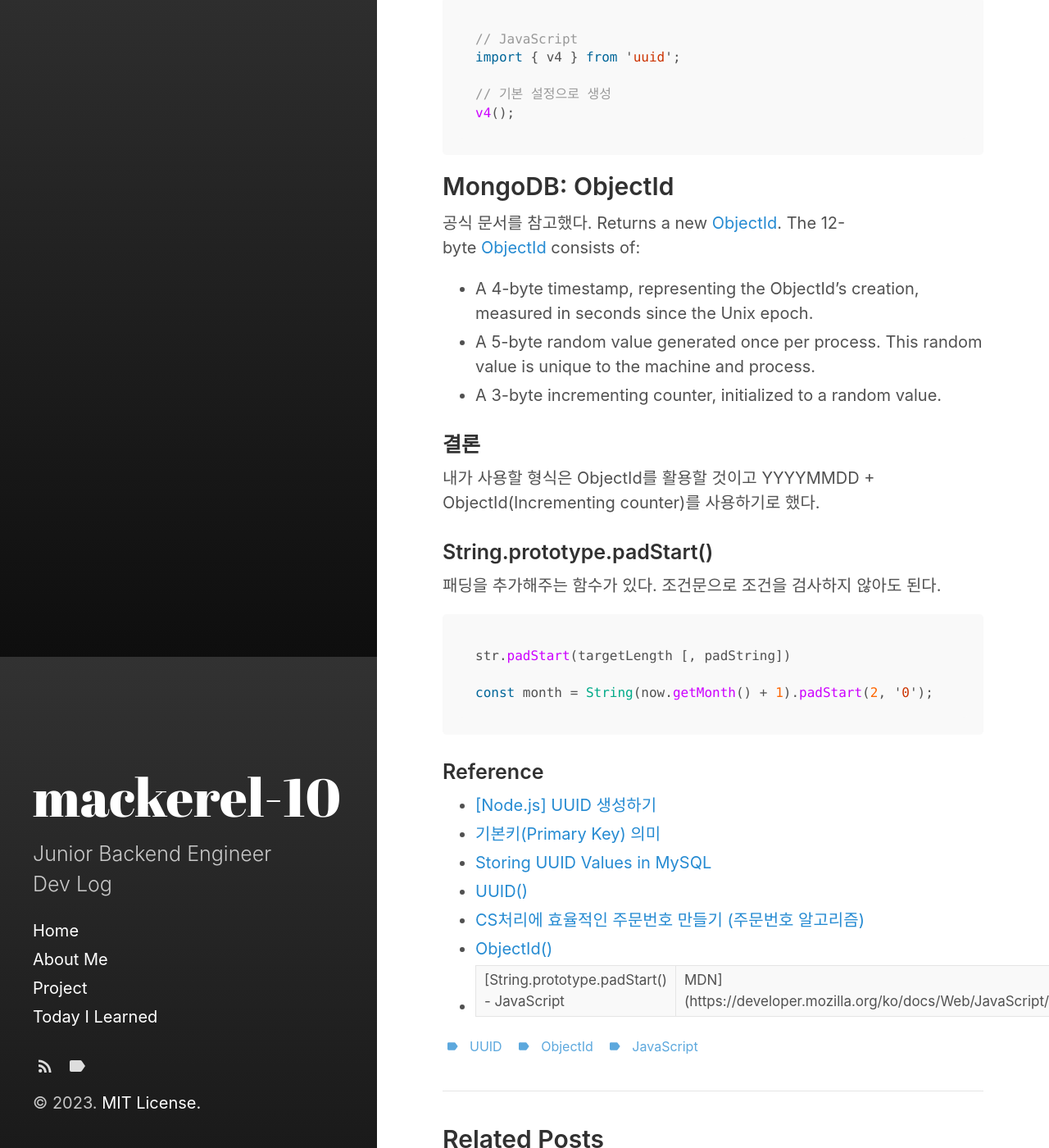
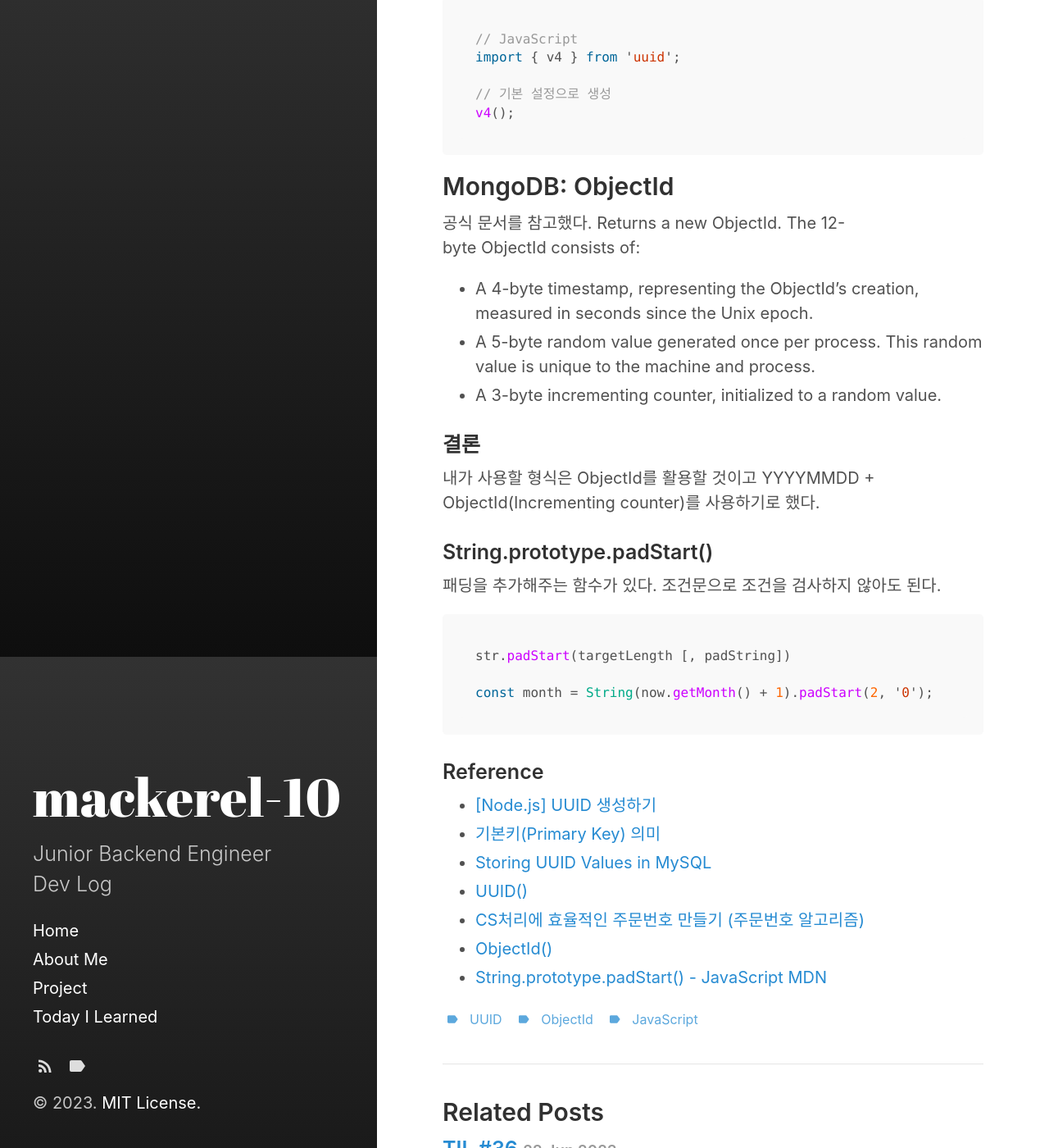
Before and after one commit to mackerel-10/mackerel-10.github.io, a Jekyll site: the page built from _posts/2023-07-25-TIL-37.md, in a window 1280 px wide and 1400 px high, scrolled down 1899 px. Shown: the whole window at 82% size. Built offline with Jekyll 4.4.1, drawn with Linux system fonts in a browser that asks for light colours.

Commit message:
Fix: reference link 이름 수정
| 삭제

```diff
--- a/_posts/2023-07-25-TIL-37.md
+++ b/_posts/2023-07-25-TIL-37.md
@@ -60,7 +60,7 @@ v4();
 ## MongoDB: ObjectId
 
 공식 문서를 참고했다.
-Returns a new [ObjectId](https://www.mongodb.com/docs/manual/reference/bson-types/#std-label-objectid). The 12-byte [ObjectId](https://www.mongodb.com/docs/manual/reference/bson-types/#std-label-objectid) consists of:
+Returns a new ObjectId. The 12-byte ObjectId consists of:
 
 - A 4-byte timestamp, representing the ObjectId's creation, measured in seconds since the Unix epoch.
 - A 5-byte random value generated once per process. This random value is unique to the machine and process.
@@ -88,4 +88,4 @@ const month = String(now.getMonth() + 1).padStart(2, '0');
 - [UUID\(\)](https://www.mongodb.com/docs/manual/reference/method/UUID/)
 - [CS처리에 효율적인 주문번호 만들기 \(주문번호 알고리즘\)](https://velog.io/@dochis/CS%EC%B2%98%EB%A6%AC%EC%97%90-%ED%9A%A8%EC%9C%A8%EC%A0%81%EC%9D%B8-%EC%A3%BC%EB%AC%B8%EB%B2%88%ED%98%B8-%EB%A7%8C%EB%93%A4%EA%B8%B0-%EC%A3%BC%EB%AC%B8%EB%B2%88%ED%98%B8-%EC%95%8C%EA%B3%A0%EB%A6%AC%EC%A6%98)
 - [ObjectId\(\)](https://www.mongodb.com/docs/manual/reference/method/ObjectId/)
-- [String.prototype.padStart\(\) - JavaScript | MDN](https://developer.mozilla.org/ko/docs/Web/JavaScript/Reference/Global_Objects/String/padStart)
+- [String.prototype.padStart\(\) - JavaScript MDN](https://developer.mozilla.org/ko/docs/Web/JavaScript/Reference/Global_Objects/String/padStart)
```
